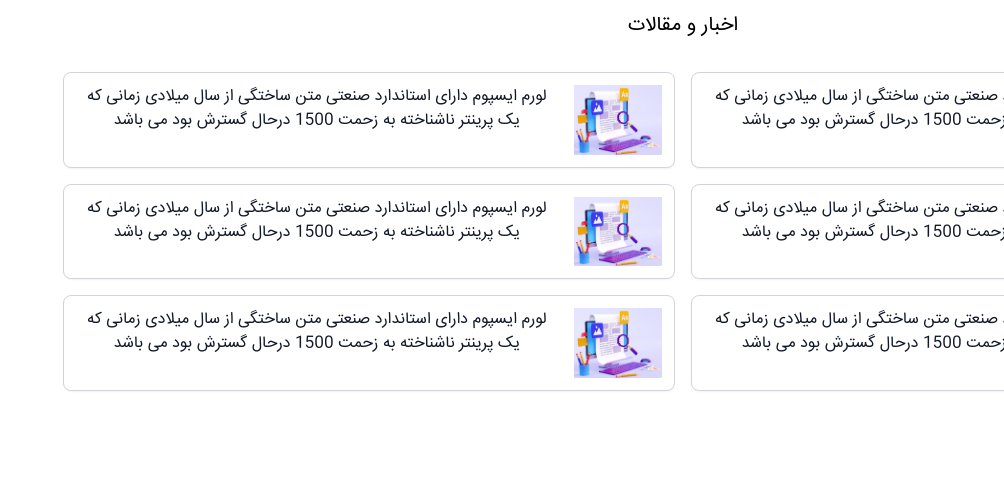
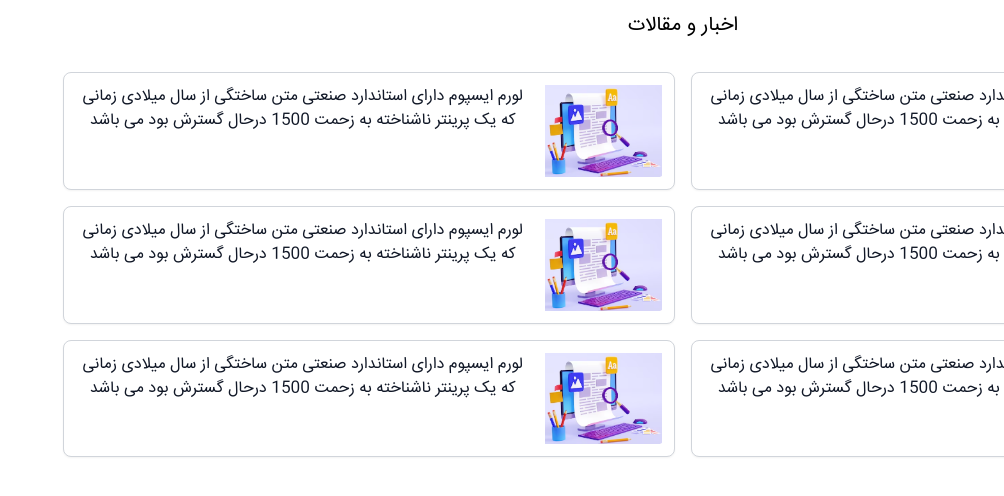
Before and after one commit to academy-react/TechArt, a React (Vite) app: page / in a window 1280 px wide. Shown: the top 496 px of the page, without its empty margins (276-1280 px from the left). Built offline with nearby package versions, Linux system fonts and the light colour scheme.

Commit message:
اصلاحات

```diff
--- a/src/App/App.jsx
+++ b/src/App/App.jsx
@@ -1,7 +1,8 @@
 import { useState } from "react";
-import "./App.css";
+
 import { CardHolder } from "../components/Card/CardHolder";
 
+import "./App.css";
 
 function App() {
   return (
--- a/src/components/Card/Card.jsx
+++ b/src/components/Card/Card.jsx
@@ -1,7 +1,9 @@
 
 
 import React from "react"
+
 import image from "../../assets/image/Annotation .png";
+
 
 const people = [
         {
@@ -22,7 +24,6 @@ const people = [
         {
         name: 'لورم ایسپوم دارای استاندارد صنعتی متن ساختگی از سال میلادی زمانی که یک پرینتر ناشناخته به زحمت 1500 درحال گسترش بود می باشد ',
         },
-        // More people...
     ]
 
     const Card = () => {
@@ -31,10 +32,10 @@ const people = [
             {people.map((person) => (
             <div
                 key={person.email}
-                className="relative flex  gap-4 rounded-lg border border-gray-300 bg-white p-3 shadow-sm focus-within:ring-2 focus-within:ring-indigo-500 focus-within:ring-offset-2 hover:border-gray-400"
+                className="relative flex flex-row  gap-4 rounded-lg border border-gray-300 bg-white p-3 shadow-sm focus-within:ring-2 focus-within:ring-indigo-500 focus-within:ring-offset-2 hover:border-gray-400"
             >
                 <div className=" ">
-                <img className="w-40   "  src={image} alt="" />
+                <img className="w-56 h-full object-cover  mx-auto  "  src={image} alt="" />
 
                 </div>
                 <div className="min-w-0 grid grid-cols-1 md:grid-cols-1 ">
--- a/src/components/Card/CardHolder.jsx
+++ b/src/components/Card/CardHolder.jsx
@@ -1,6 +1,7 @@
 
 
 import React, { Fragment } from 'react'
+
 import { Card } from './Card'
 import { CardTitle } from './CardTitle'
 
```
